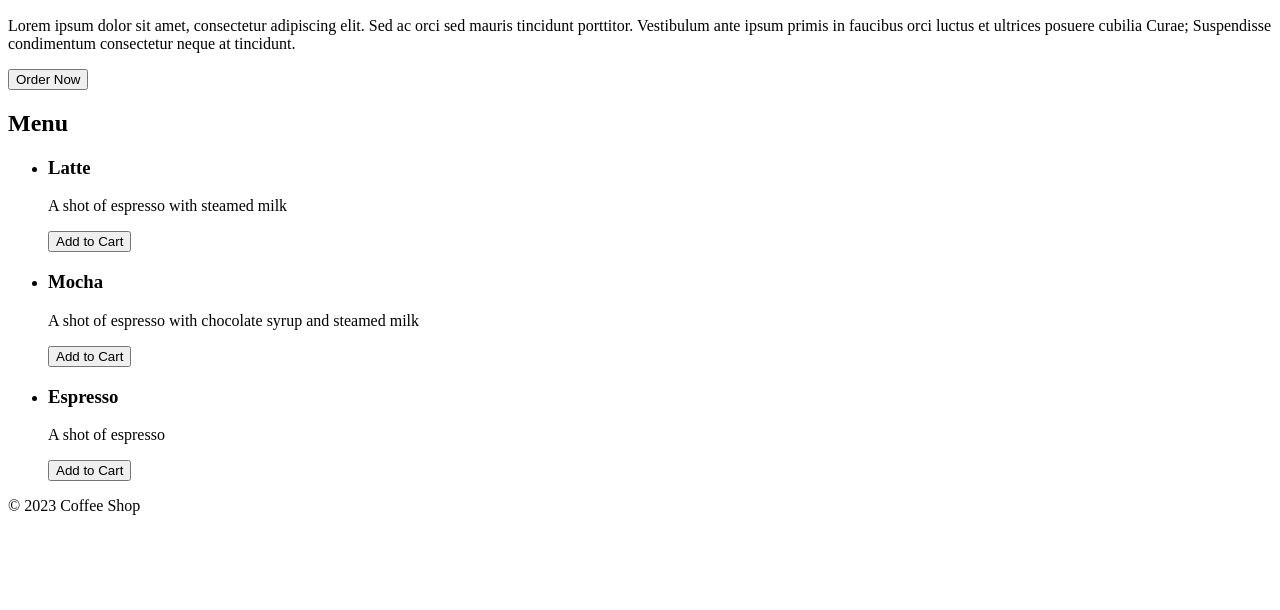
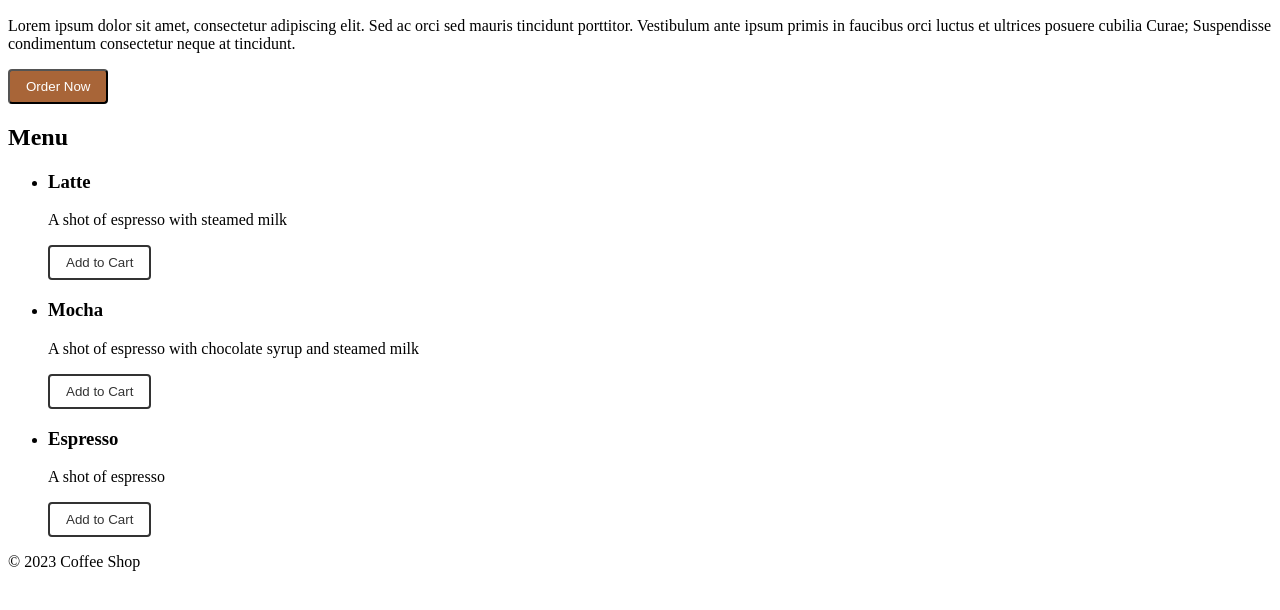
Before and after one commit to konregon/ChatGTP-QA, a plain HTML site: page coffee shop website/index.html in a window 1280 px wide. Shown: the part 180-790 px from the top of the page. Drawn offline with Linux system fonts and the light colour scheme; files whose address does not match are found by name.

Commit message:
integrating scss to html

```diff
--- a/coffee shop website/index.html
+++ b/coffee shop website/index.html
@@ -7,7 +7,7 @@
     <meta name="viewport" content="width=device-width, initial-scale=1.0">
     <title>coffee shop website</title>
 
-    <link rel="stylesheet" href="style.css">
+    <link rel="stylesheet" href="scss/style.css">
 
 </head>
 
--- a/coffee shop website/scss/style.scss
+++ b/coffee shop website/scss/style.scss
@@ -1,13 +1,13 @@
 // Import all the other Sass files
-@import "base/normalize";
-@import "base/typography";
-@import "base/variables";
+// @import "base/normalize";
+// @import "base/typography";
+// @import "base/variables";
 
 @import "components/buttons";
-@import "components/footer";
-@import "components/header";
+// @import "components/footer";
+// @import "components/header";
 @import "components/navigation";
 
-@import "layout/grid";
-@import "layout/main";
-@import "layout/sidebar";
+// @import "layout/grid";
+// @import "layout/main";
+// @import "layout/sidebar";
```
Also changed, not shown: coffee shop website/scss/style.css (added), coffee shop website/style.css (deleted), 1 other file.
